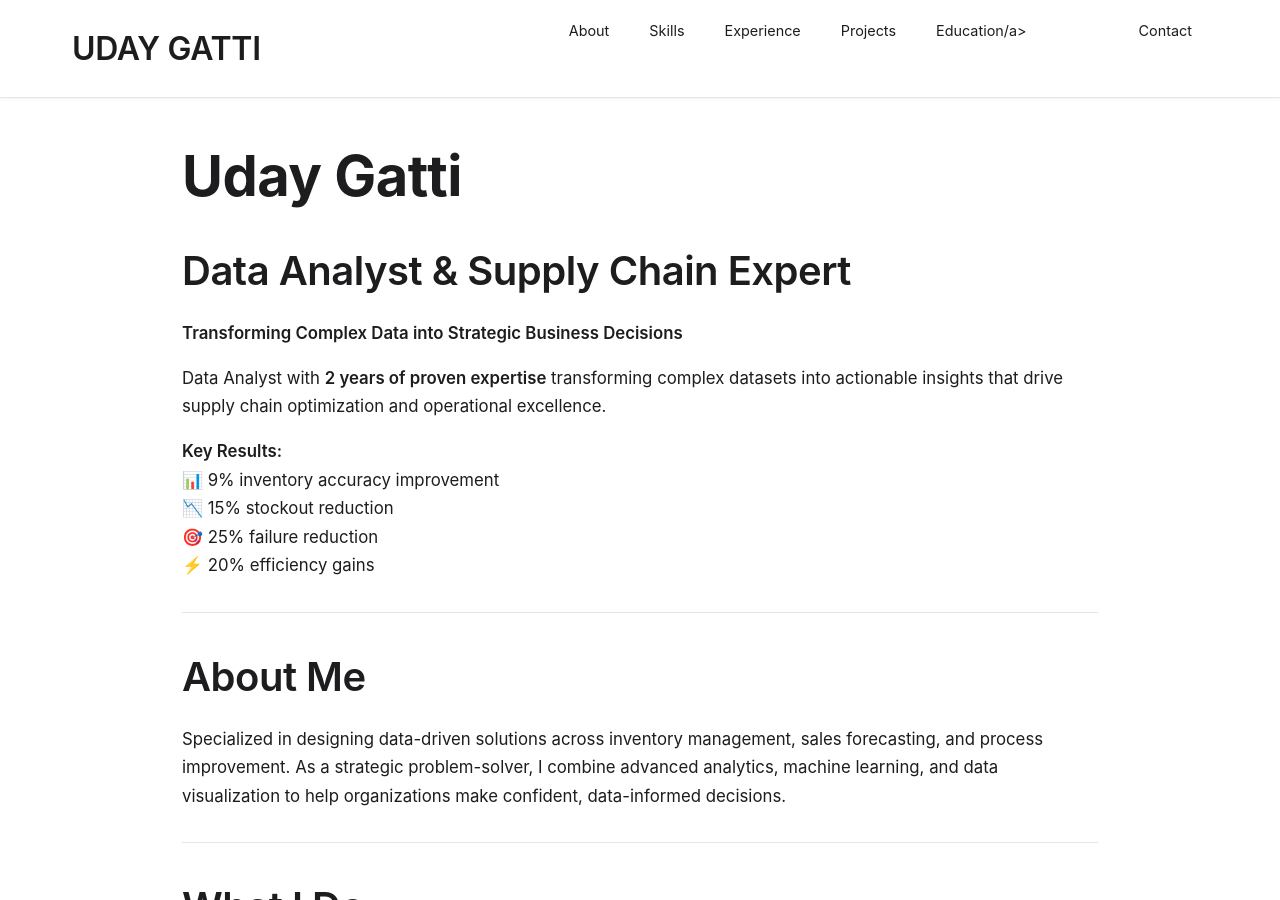
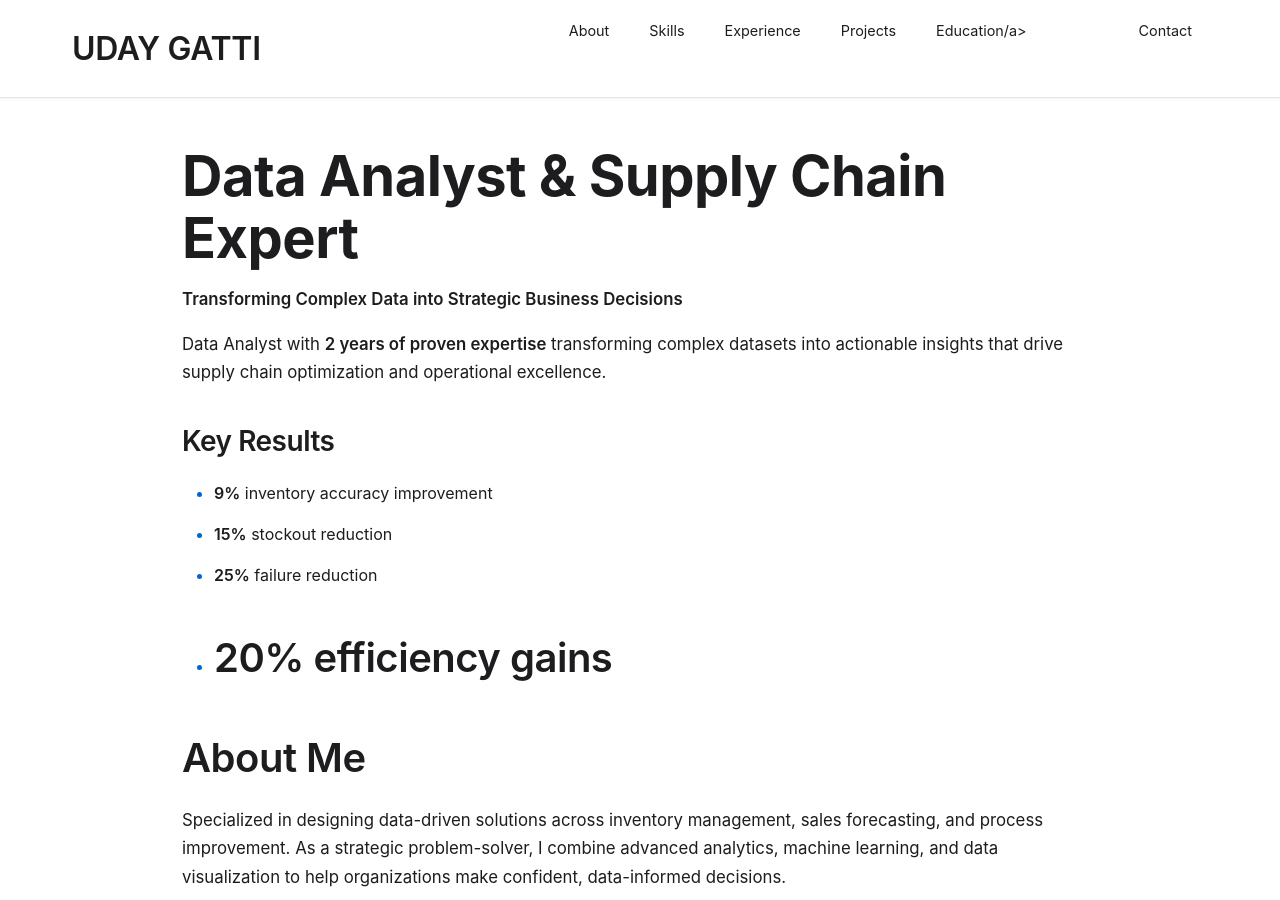
Before and after one commit to gattiuday/portfolio, a Jekyll site: the page built from index.md, in a window 1280 px wide and 900 px high. Built offline with Jekyll 4.4.1, drawn with Linux system fonts in a browser that asks for light colours.

```diff
--- a/index.md
+++ b/index.md
@@ -3,19 +3,18 @@ layout: default
 title: Home
 ---
 
-# Uday Gatti
-## Data Analyst & Supply Chain Expert
+# Data Analyst & Supply Chain Expert
 
 **Transforming Complex Data into Strategic Business Decisions**
 
 Data Analyst with **2 years of proven expertise** transforming complex datasets into actionable insights that drive supply chain optimization and operational excellence.
 
-**Key Results:**
-📊 9% inventory accuracy improvement
-📉 15% stockout reduction
-🎯 25% failure reduction
-⚡ 20% efficiency gains
+### Key Results
 
+- **9%** inventory accuracy improvement
+- **15%** stockout reduction
+- **25%** failure reduction
+- **20%** efficiency gains
 ---
 
 ## About Me
```
